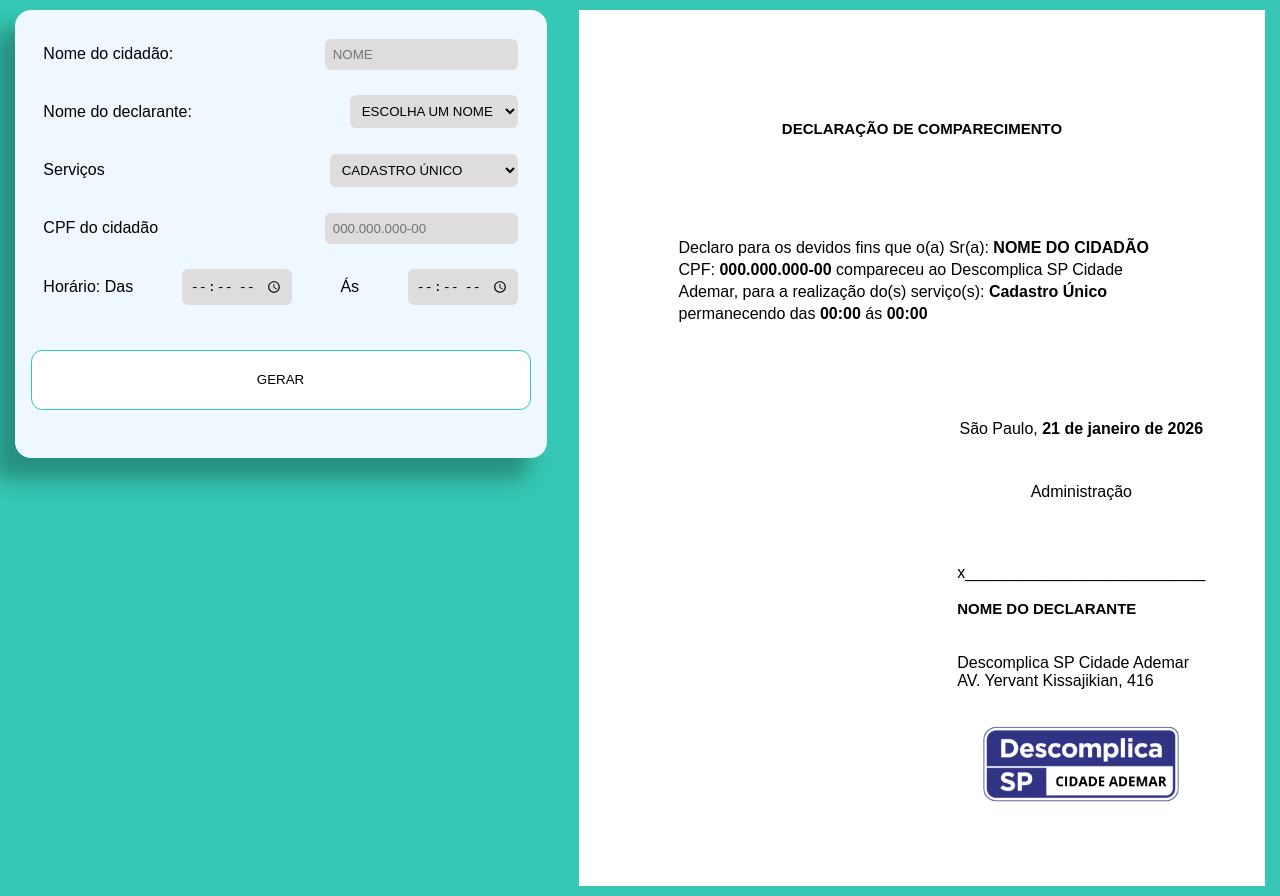
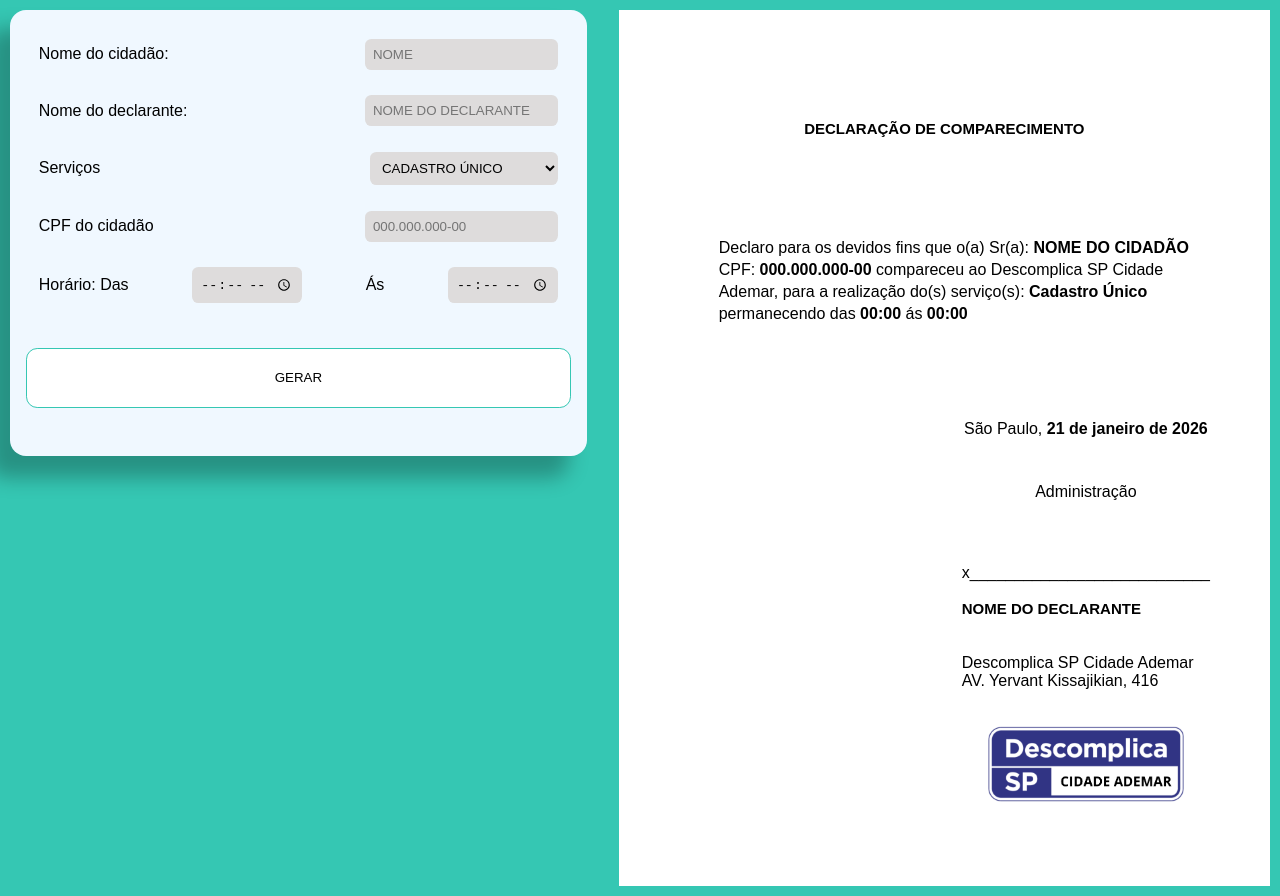
Before and after one commit to leuxtc/declaracao, a plain HTML site: page index.html in a window 1280 px wide. Drawn offline with Linux system fonts and the light colour scheme.

Commit message:
Alterar forma de colocar nome

```diff
--- a/estilos/style.css
+++ b/estilos/style.css
@@ -10,7 +10,7 @@ body{
 }
 
 #form {
-    width: 500px;
+    width: 600px;
     height: auto;
     background-color: aliceblue;
     border-radius: 1rem;
@@ -26,6 +26,10 @@ body{
     align-items: center;
     justify-content: space-between;
     margin: .8rem;
+}
+
+#form > input {
+    padding-left: 15px;
 }
 
 #hora > input{
--- a/index.html
+++ b/index.html
@@ -15,15 +15,10 @@
             <label for="lbl_nomeCidadao">Nome do cidadão: </label>
             <input type="text" class="input" name="nomeCidadao" placeholder="Nome" id="lbl_nomeCidadao" maxlength="40" oninput="cnome.innerHTML = String(lbl_nomeCidadao.value).toUpperCase()">
         </div>
-        <div>
+        <div id="declarante">
             <label for="lbl_declarante">Nome do declarante:</label>
-            <select name="dclr" id="lbl_declarante" oninput="cdcl.innerHTML = String(lbl_declarante.value).toUpperCase()">
-                <option selected disabled>Escolha um nome</option>
-                <option value="Leonardo Rodrigues">Leo</option>
-                <option value="Matheus Felipe">Matheus</option>
-            </select>
+            <input type="text" class="input" name="dclr2" placeholder="Nome do declarante" id="lbl_nomeDclr" maxlength="25" oninput="cdcl.innerHTML = String(lbl_nomeDclr.value).toUpperCase()">
         </div>
-
         <div>
             <label for="lbl_servico">Serviços</label>
             <select name="servico" id="lbl_servico" oninput="cServico.innerHTML = String(lbl_servico.value)">
```
